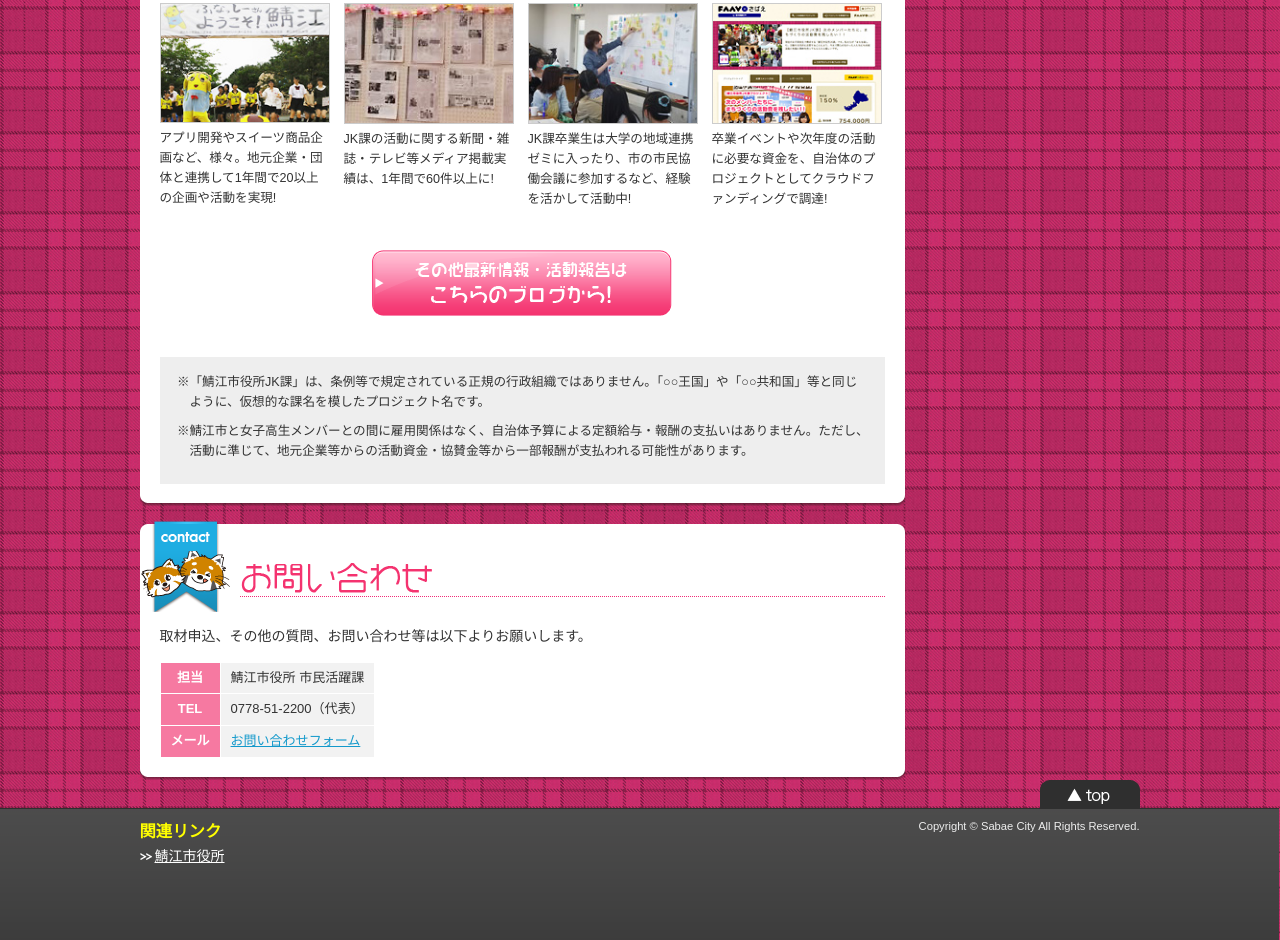
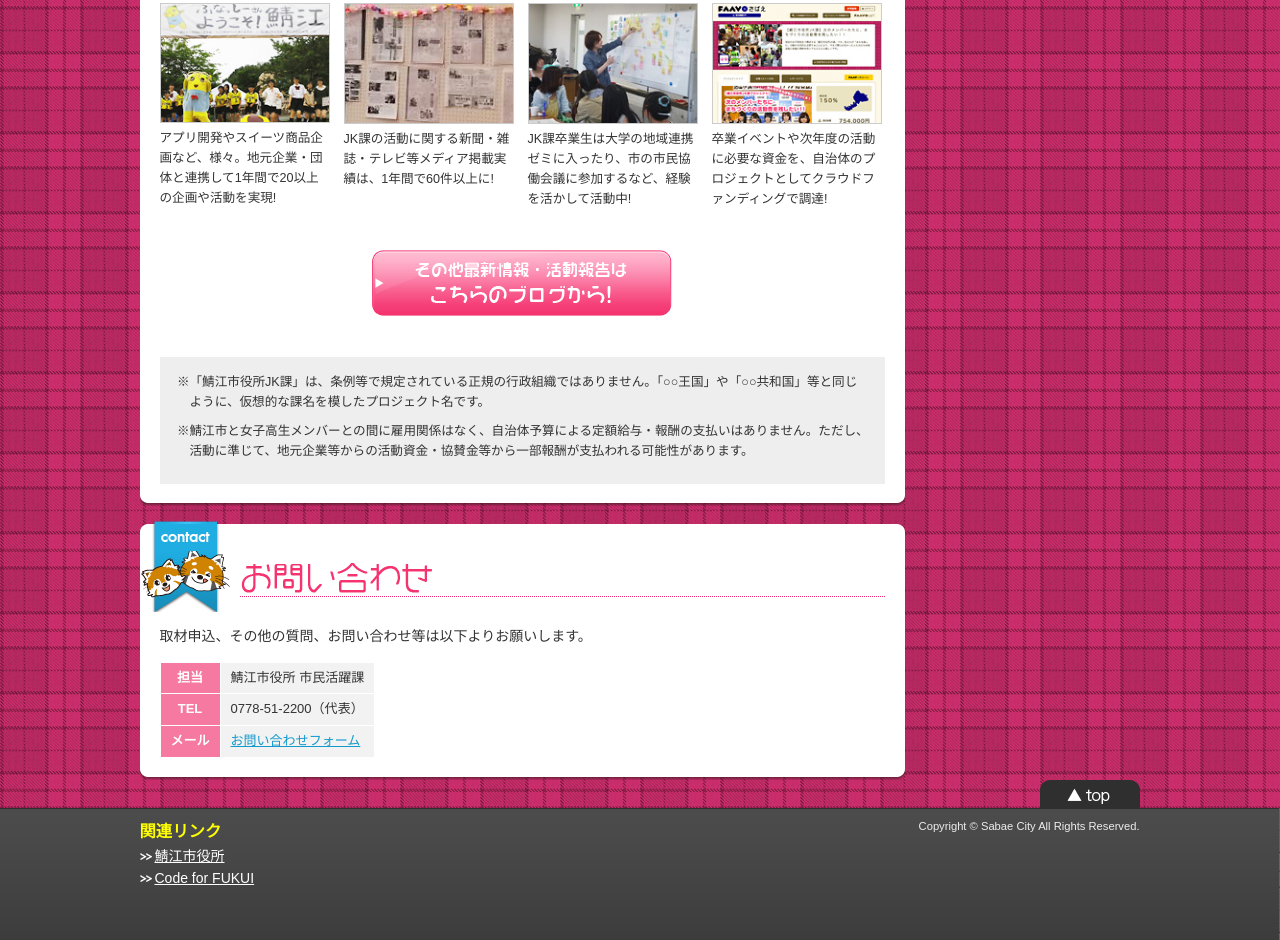
Before and after one commit to code4fukui/sabae-jk, a plain HTML site: page index.html in a window 1280 px wide. Shown: the part 1549-2489 px from the top of the page. Drawn offline with Linux system fonts and the light colour scheme; a script that the page names is missing.

Commit message:
リンク追加

```diff
--- a/index.html
+++ b/index.html
@@ -183,6 +183,7 @@ new media_line_me.LineButton({"pc":false,"lang":"ja","type":"a","text":"鯖江
 		<h3>関連リンク</h3>
 		<ul>
 			<li><a href="https://www.city.sabae.fukui.jp">鯖江市役所</a></li>
+			<li><a href="https://code4fukui.github.io">Code for FUKUI</a></li>
 		</ul>
 	</div>
 </footer>
```
